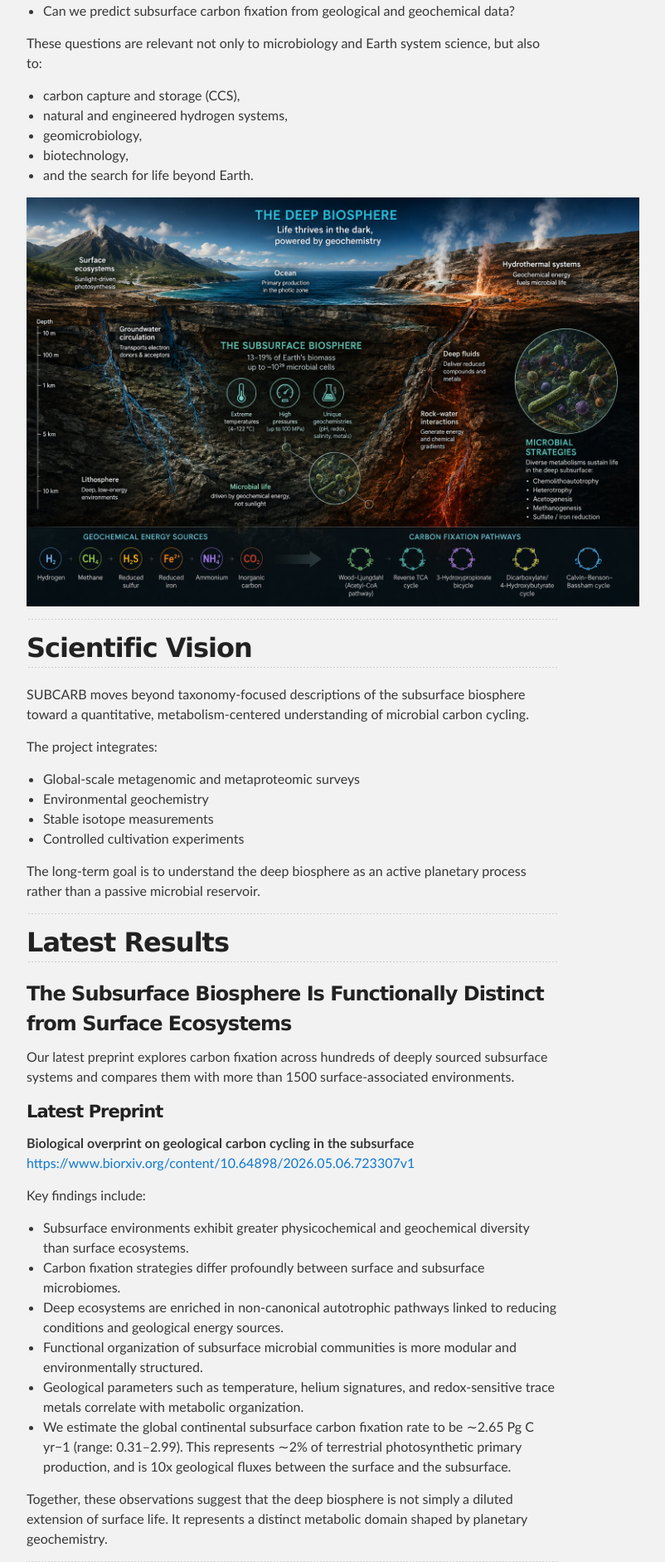
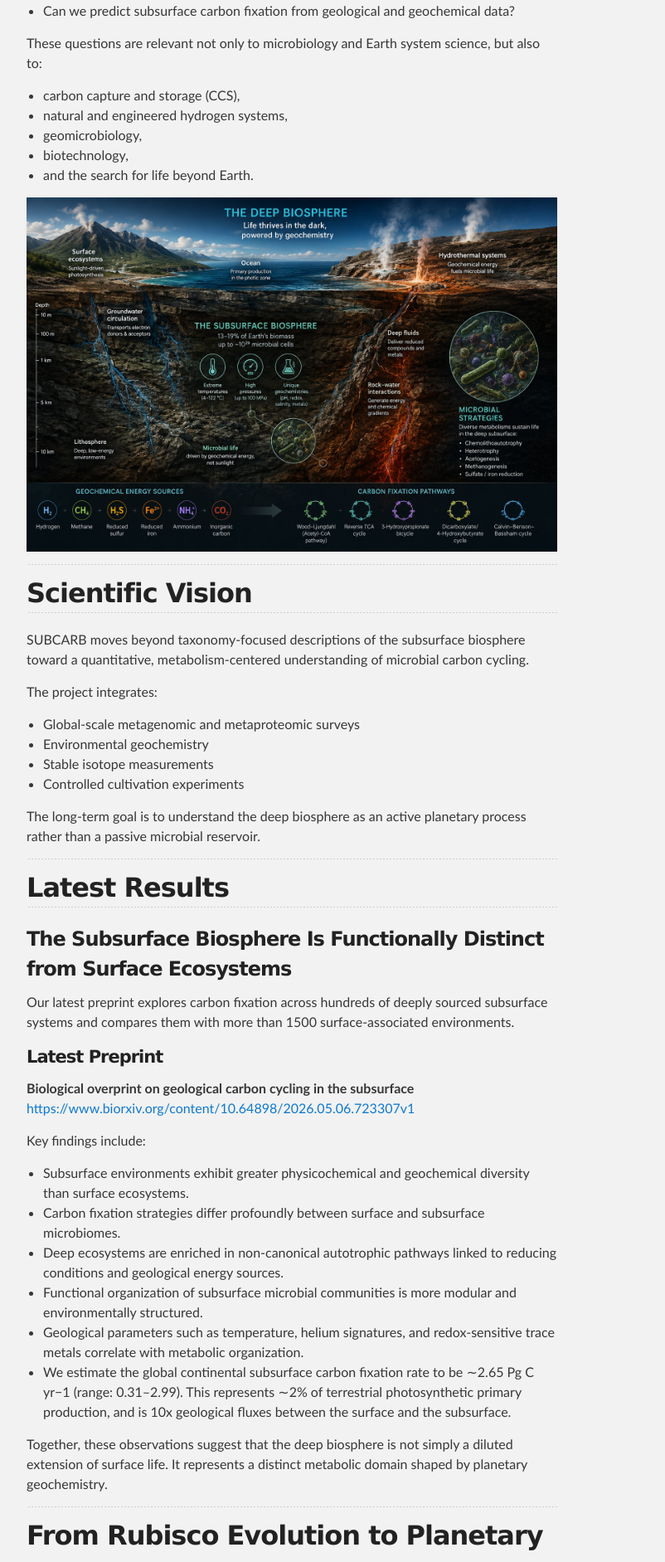
Before and after one commit to giovannellilab/subcarb, a Jekyll site: the page built from index.md, in a window 1280 px wide. Shown: the part 1253-3136 px from the top of the page at 83% size, without its empty margins (288-1090 px from the left). Built offline with Jekyll 4.4.1, drawn with Linux system fonts in a browser that asks for light colours; our own code applies the rules of GitHub Pages for plain Markdown files.

Commit message:
Replace image syntax with HTML for better formatting

```diff
--- a/index.md
+++ b/index.md
@@ -35,7 +35,9 @@
 - biotechnology,
 - and the search for life beyond Earth.
 
-![Deep Biosphere Concept](assets/images/deep_biosphere_concept.jpg)
+<p align="center">
+  <img src="assets/images/deep_biosphere_concept.jpg" alt="Deep Biosphere Concept" style="max-width:1024px; width:100%;">
+</p>
 
 ---
 
@@ -99,7 +101,9 @@
 
 ## About Benoît de Pins
 
-![Benoit Portrait](assets/images/bdp.jpg)
+<p align="center">
+  <img src="assets/images/bdp.jpg" alt="Benoit De Pins" style="max-width:700px; width:100%;">
+</p>
 
 Benoît de Pins is a Marie Skłodowska-Curie Postdoctoral Fellow working at the interface between:
 - biochemistry,
@@ -167,7 +171,10 @@
 
 SUBCARB is funded by the European Union thorugh a Marie Skłodowska-Curie Actions Postdoctoral Fellowship (Grant Agreement No. 101154017; HORIZON-MSCA-2023-PF-01 project SUBCARB) under the European Union’s Horizon Europe programme, and hosted at the Department of Biology of the University of Naples Federico II.
 
-![Benoit Portrait](images/msca.jpg)
+
+<p align="center">
+  <img src="assets/images/msca.jpg" alt="Deep Biosphere Concept" style="max-width:300px; width:100%;">
+</p>
 
 
 ### Host Institution
```
